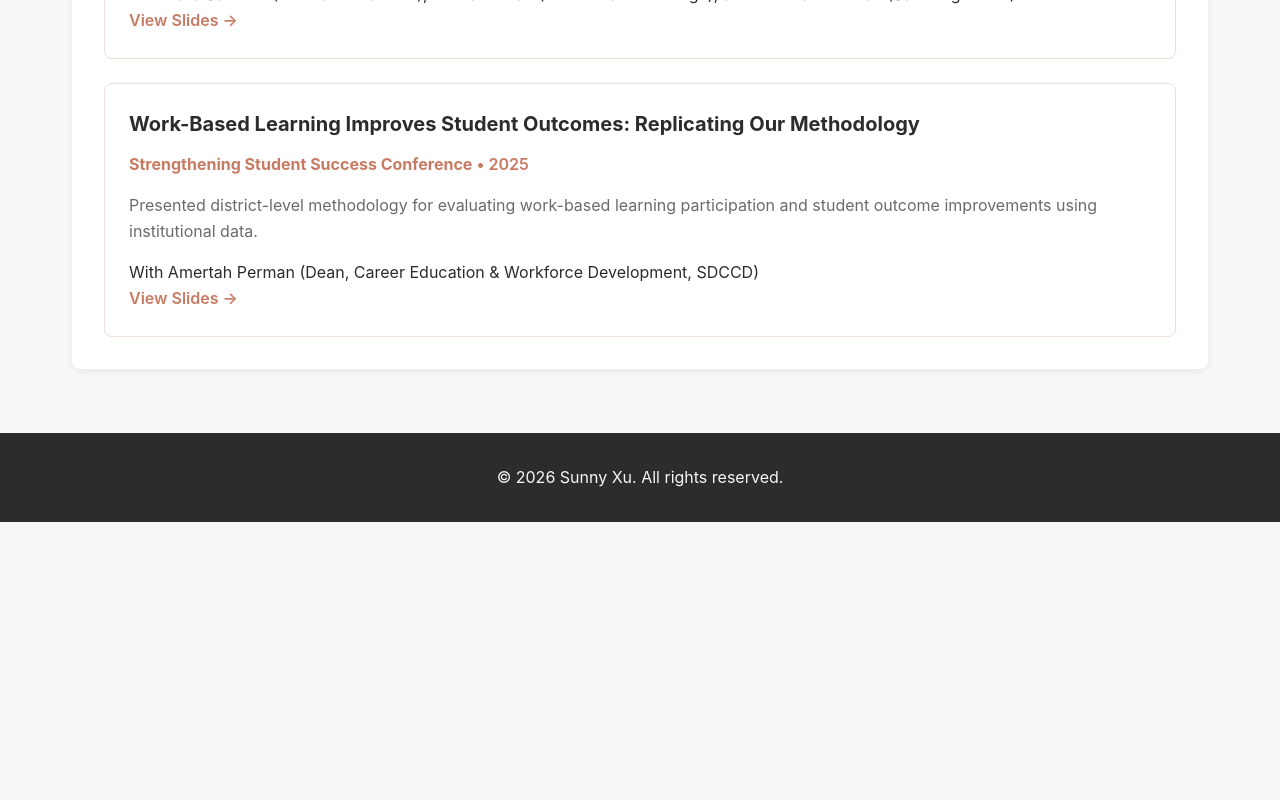
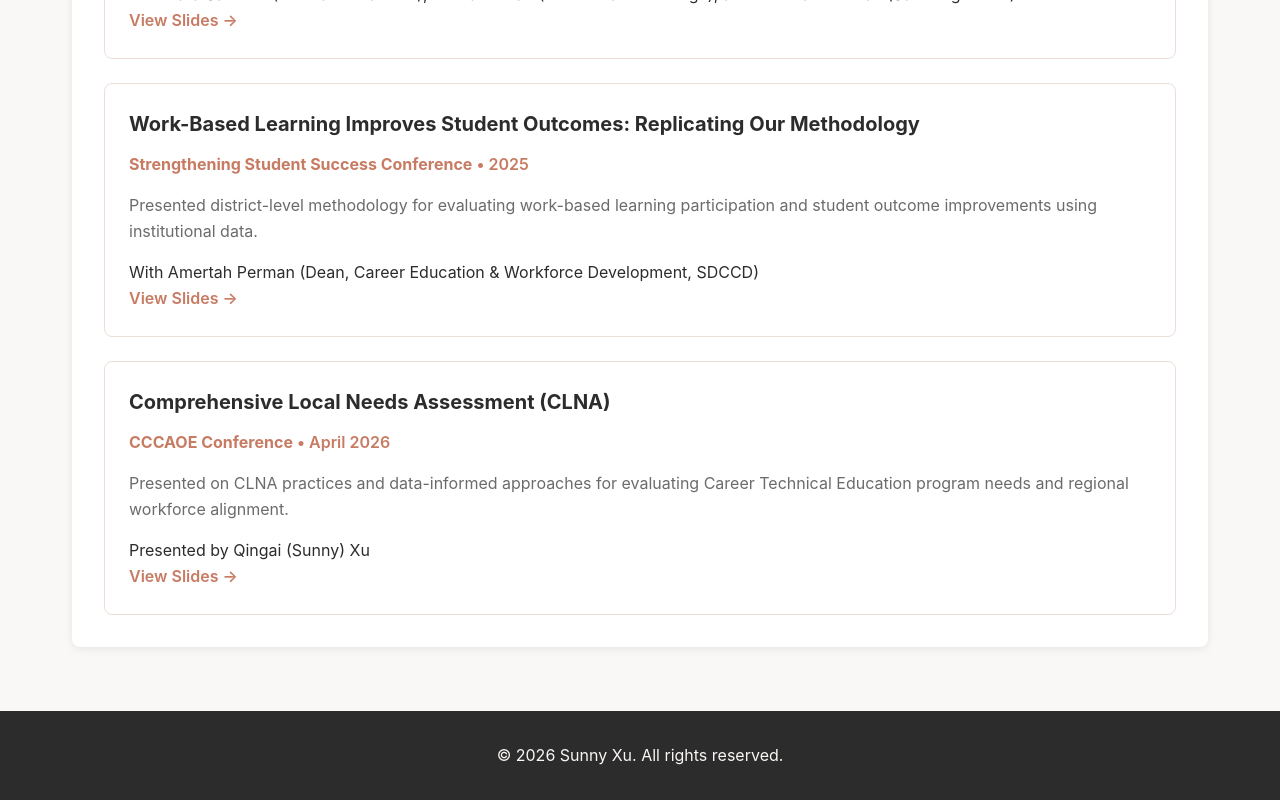
Before and after one commit to sunnyxu0628/Sunny_Xu_Portfolio, a React (Vite) app: page / in a window 1280 px wide. Shown: the part 5290-6090 px from the top of the page. Before the commit the page ends 5812 px from the top, so only its background shows below. Built offline with nearby package versions, Linux system fonts and the light colour scheme.

Commit message:
Add CLNA conference presentation

```diff
--- a/src/components/sections/Conferences.jsx
+++ b/src/components/sections/Conferences.jsx
@@ -1,6 +1,7 @@
 import './SectionStyles.css'
 import perkinsSlides from '../../assets/Conferences/Perkins Promising Practices.pdf'
 import wblSlides from '../../assets/Conferences/Work-Based Learning Improves Student Outcomes- Replicating Our Methodology.pdf'
+import clnaSlides from '../../assets/Conferences/CCCAOE2026_CLNA.pdf'
 
 function Conferences() {
   const presentations = [
@@ -27,6 +28,17 @@ function Conferences() {
       collaborators:
         'With Amertah Perman (Dean, Career Education & Workforce Development, SDCCD)',
       slides: wblSlides,
+    },
+    {
+      id: 3,
+      title: 'Comprehensive Local Needs Assessment (CLNA)',
+      event: 'CCCAOE Conference',
+      year: 'April 2026',
+      eventLink: 'https://cccaoe.org/',
+      description:
+        'Presented on CLNA practices and data-informed approaches for evaluating Career Technical Education program needs and regional workforce alignment.',
+      collaborators: 'Presented by Qingai (Sunny) Xu',
+      slides: clnaSlides,
     },
   ]
 
```
Also changed, not shown: 4 other files (tests, documents, lock files or other folders).
